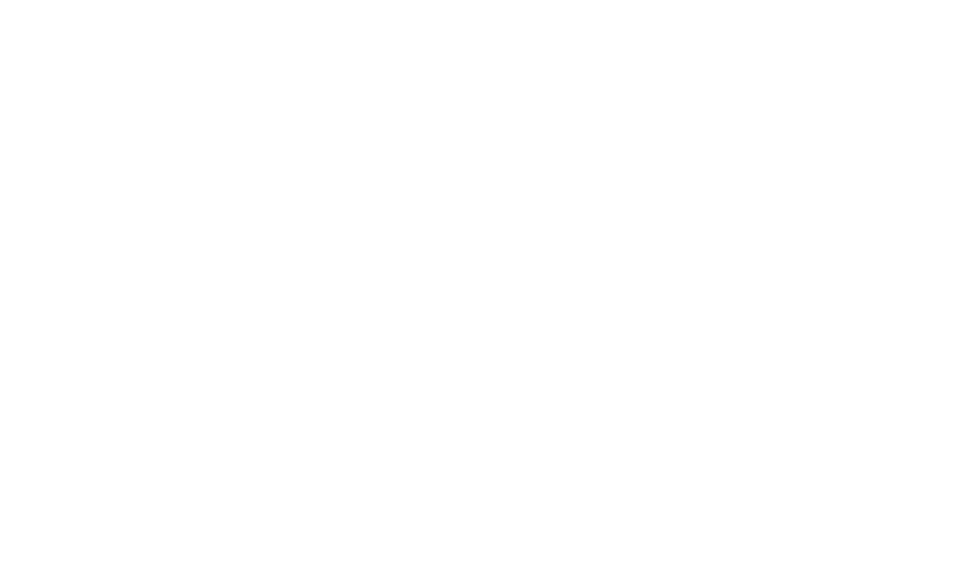
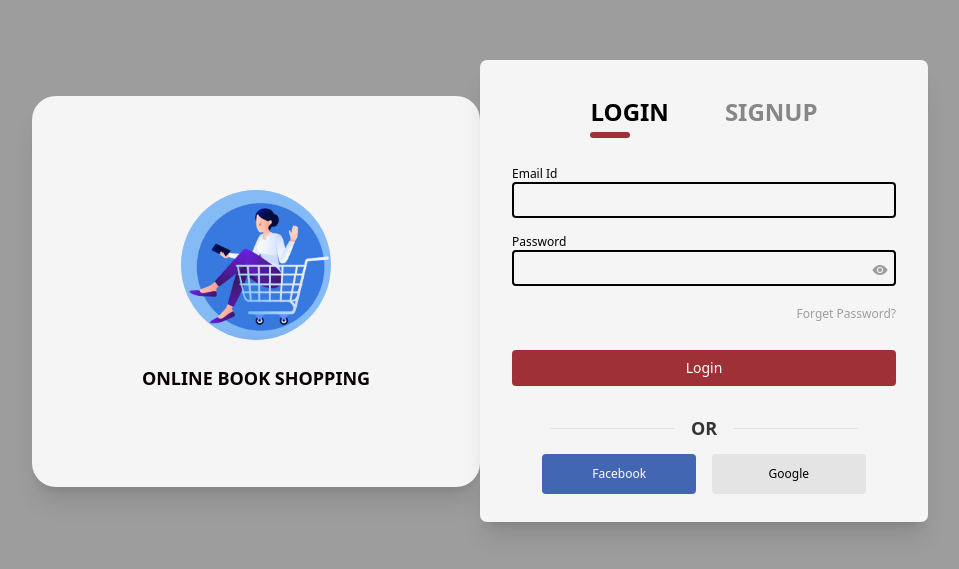
Before and after one commit to amandeep-20/BL_BookStore, a React (Vite) app: page /login in a window 1280 px wide. Before the commit this address had no page. Shown: the part 109-678 px from the top of the page, without its empty margins (160-1119 px from the left). Built offline with nearby package versions, Linux system fonts and the light colour scheme.

Commit message:
[Aman] Up : update some api errors

```diff
--- a/src/App.tsx
+++ b/src/App.tsx
@@ -1,6 +1,6 @@
 import React from 'react'
 import './App.css'
-import { Route, Routes } from 'react-router-dom'
+import { Navigate, Route, Routes } from 'react-router-dom'
 import Register from './pages/Register'
 import Login from './pages/Login'
 import Home from './pages/Home'
@@ -16,7 +16,8 @@ const App = () => {
   return (
     <div>
       <Routes>
-        <Route path='/' element={<Login/>} />
+        <Route path="/" element={<Navigate to="/home" replace />} />
+        <Route path='/login' element={<Login/>} />
         <Route path='/register' element={<Register/>} />
         <Route path='/home' element={<Home/>} />
         <Route path='/forgotPassword' element={<ForgotPassword />}/>
--- a/src/components/Auth/Template.tsx
+++ b/src/components/Auth/Template.tsx
@@ -100,7 +100,7 @@ function Template({ container }: AuthTemplateProps) {
           });
           setTimeout(() => navigate('/home'), 1000);
         } else {
-          navigate('/');
+          navigate('/login');
         }
       } catch (err) {
         setError(prev => ({ ...prev, email: `${container} failed. ${container === 'signup' ? 'Email might already exist.' : 'Please check your credentials.'}` }));
@@ -124,7 +124,7 @@ function Template({ container }: AuthTemplateProps) {
           <div className='w-full'>
             <div className='flex justify-center font-semibold text-xl md:text-2xl py-5 pb-0 space-x-8 md:space-x-14'>
               <div className='flex flex-col items-center'>
-                <NavLink to={'/'}>
+                <NavLink to={'/login'}>
                   <p className={`${container === "login" ? "text-black" : "text-[#878787]"} cursor-pointer`}>LOGIN</p>
                   {container === "login" && <div className='border-b-[6px] rounded-xl border-[#A03037] w-10 mt-1'></div>}
                 </NavLink>
--- a/src/components/BookContainer/BookContainer.tsx
+++ b/src/components/BookContainer/BookContainer.tsx
@@ -76,7 +76,7 @@ const BookContainer = () => {
                 </div>
             </div>
             <div className='mt-4 min-h-[70vh]'>
-                <BooksCard /> {/* Pass filtered books to BooksCard */}
+                <BooksCard books={filteredBooks} /> {/* Pass filtered books to BooksCard */}
             </div>
         </div>
     );
--- a/src/components/Same/Dropdown.tsx
+++ b/src/components/Same/Dropdown.tsx
@@ -38,7 +38,7 @@ function Dropdown({ username: propUsername }: DropdownProps) {
       pauseOnHover: true,
       draggable: true,
     });
-    setTimeout(() => navigate('/'), 1000);
+    setTimeout(() => navigate('/login'), 1000);
   };
 
   const loggedIn = (
@@ -86,7 +86,7 @@ function Dropdown({ username: propUsername }: DropdownProps) {
       <div className='flex flex-col items-start gap-1 border-b-2 w-full pb-4'>
         <p className='font-semibold text-sm'>Welcome</p>
         <p className='text-[#878787] font-semibold'>To access account and manage orders</p>
-        <NavLink to={'/'}>
+        <NavLink to={'/login'}>
           <button className='text-[#A03037] font-semibold border-[#A03037] border-2 text-sm py-1 px-4 mt-2'>
             LOGIN/SIGNUP
           </button>
--- a/src/components/Same/Header.tsx
+++ b/src/components/Same/Header.tsx
@@ -48,7 +48,7 @@ const Header = ({ container }: HeaderProps) => {
         <div className='w-full bg-[#A03037]'>
             <div className='h-[60px] max-w-6xl flex justify-between mx-auto items-center px-7'>
                 <div className='flex items-center space-x-8'>
-                    <NavLink to={'/'}>
+                    <NavLink to={'/login'}>
                         <div className='flex items-center space-x-2'>
                             <img className='w-8' src={logo} alt='logo-img' />
                             <p className='text-white text-xl'>Bookstore</p>
```
